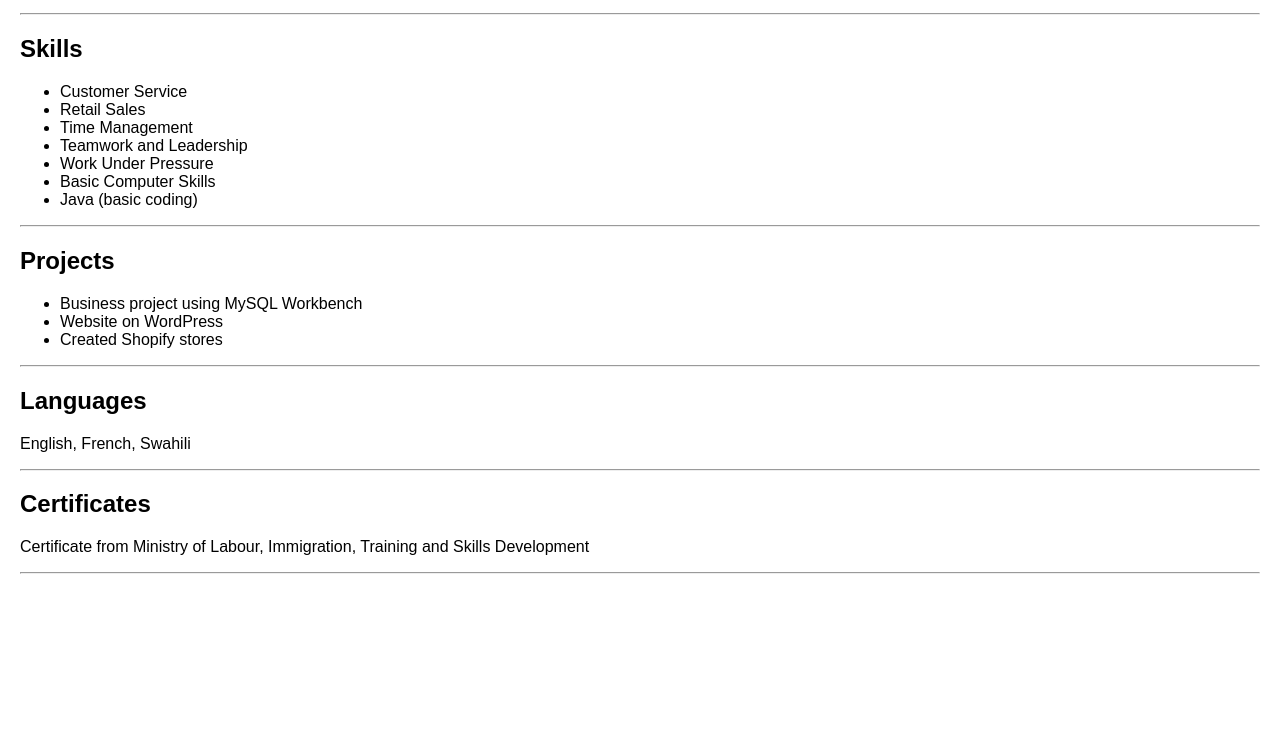
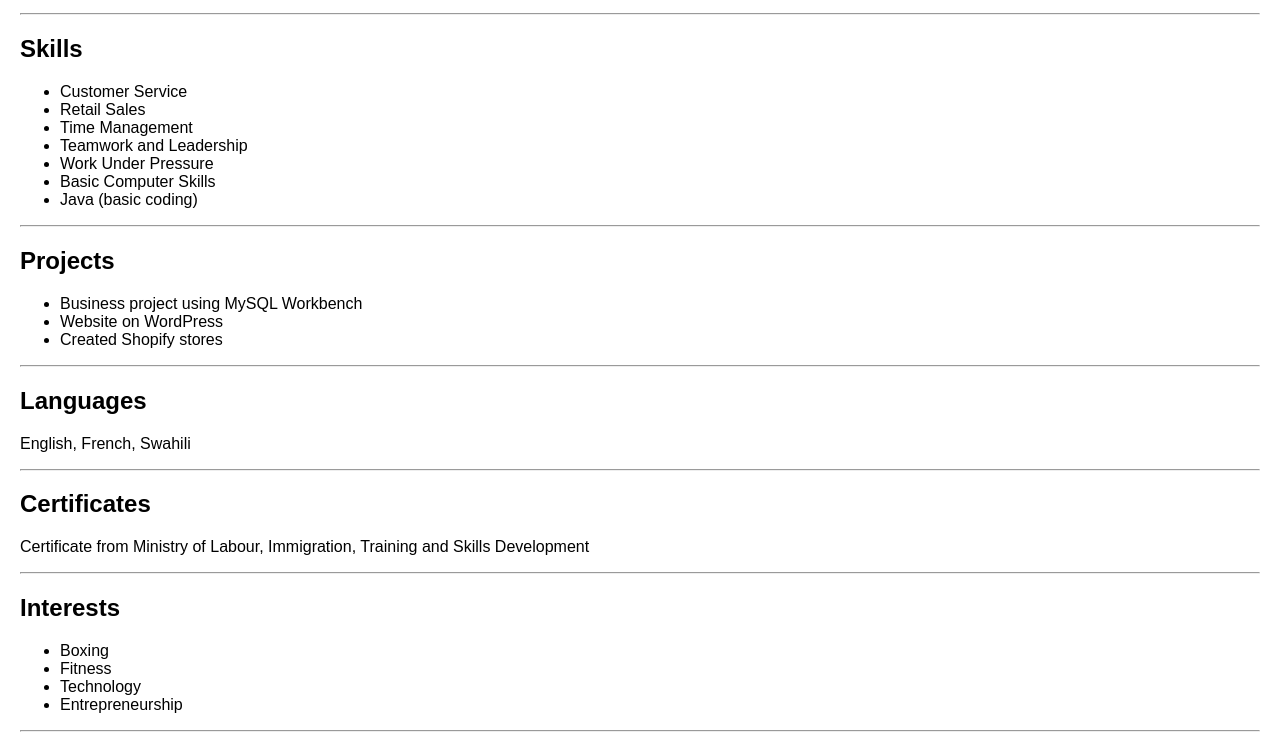
Before and after one commit to moodythenerd/cst3106_labs, a plain HTML site: page Lab03/resume.html in a window 1280 px wide. Shown: the part 551-1303 px from the top of the page. Before the commit the page ends 1145 px from the top, so only its background shows below. Drawn offline with Linux system fonts and the light colour scheme.

Commit message:
Added interests section (Boxing, fitness, tech, entrepreneurship)

```diff
--- a/Lab03/resume.html
+++ b/Lab03/resume.html
@@ -60,5 +60,14 @@
 <h2>Certificates</h2>
 <p>Certificate from Ministry of Labour, Immigration, Training and Skills Development</p>
 <hr>
+
+<h2>Interests</h2>
+<ul>
+    <li>Boxing</li>
+    <li>Fitness</li>
+    <li>Technology</li>
+    <li>Entrepreneurship</li>
+</ul>
+<hr>
 </body>
 </html>
```
